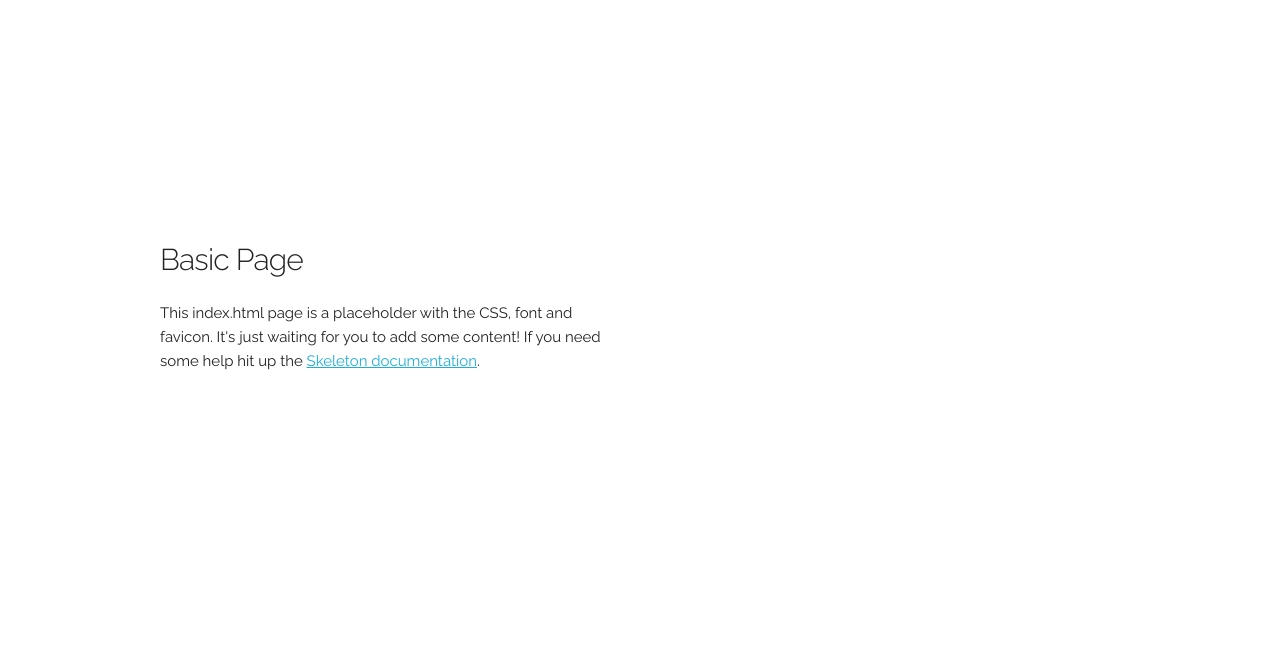
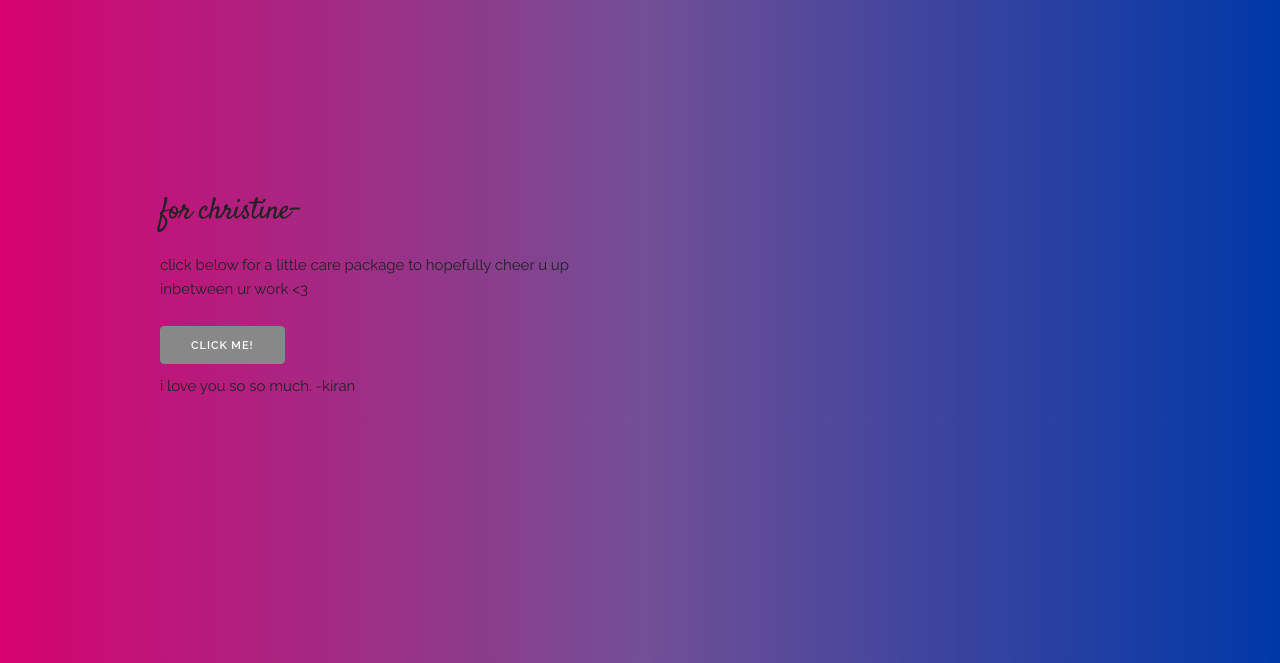
Before and after one commit to kiran-vuksanaj/sapphasaura, a Flask app: page / in a window 1280 px wide. Shown: the top 663 px of the page. Run offline with Flask 2, Linux system fonts and the light colour scheme.

Commit message:
fiddling with colors/styles

```diff
--- a/static/css/style.css
+++ b/static/css/style.css
@@ -1,4 +1,13 @@
 body {
 	background: rgb(215,2,112);
-	background: linear-gradient(137deg, rgba(215,2,112,1) 0%, rgba(115,79,150,1) 50%, rgba(0,56,168,1) 100%);
+	background: linear-gradient(90deg, rgba(215,2,112,1) 0%, rgba(115,79,150,1) 50%, rgba(0,56,168,1) 100%);
 }
+
+.script {
+	font-family: 'Satisfy', cursive;
+}
+
+
+.top-space {
+	margin-top: 20%;
+}
--- a/templates/base.html
+++ b/templates/base.html
@@ -5,7 +5,7 @@
 	<!-- Basic Page Needs
 		 –––––––––––––––––––––––––––––––––––––––––––––––––– -->
 	<meta charset="utf-8">
-  <title>Your page title here :)</title>
+	<title>smth smth uhaul</title>
 	<meta name="description" content="">
 	<meta name="author" content="">
 
@@ -16,26 +16,26 @@
 	<!-- FONT
 		 –––––––––––––––––––––––––––––––––––––––––––––––––– -->
 	<link href="//fonts.googleapis.com/css?family=Raleway:400,300,600" rel="stylesheet" type="text/css">
-
+	<link href="https://fonts.googleapis.com/css?family=Satisfy" rel="stylesheet" type="text/css">
 	<!-- CSS
 		 –––––––––––––––––––––––––––––––––––––––––––––––––– -->
-  <link rel="stylesheet" href="css/normalize.css">
-  <link rel="stylesheet" href="css/skeleton.css">
-
+	<link rel="stylesheet" href="static/css/normalize.css">
+	<link rel="stylesheet" href="static/css/skeleton.css">
+	<!-- bonus by kiran -->
+	<link rel="stylesheet" href="static/css/style.css">
 	<!-- Favicon
 		 –––––––––––––––––––––––––––––––––––––––––––––––––– -->
-  <link rel="icon" type="image/png" href="images/favicon.png">
+	<link rel="icon" type="image/png" ><!--  href="images/favicon.png" -->
 
   </head>
   <body>
-
-  <!-- Primary Page Layout
-  –––––––––––––––––––––––––––––––––––––––––––––––––– -->
 	<div class="container">
       <div class="row">
-      <div class="one-half column" style="margin-top: 25%">
-        <h4>Basic Page</h4>
-        <p>This index.html page is a placeholder with the CSS, font and favicon. It's just waiting for you to add some content! If you need some help hit up the <a href="http://www.getskeleton.com">Skeleton documentation</a>.</p>
+		<div class="one-half column top-space" >
+          <h4 class="script">for christine-</h4>
+		  <p>click below for a little care package to hopefully cheer u up inbetween ur work &lt;3 </p>
+		  <button class="button-primary" style="background-color:#888; border-color:#888;">click me!</button>
+		  <p>i love you so so much. -kiran</p>
 		</div>
       </div>
 	</div>
```
Lines whose indentation alone changed are shown as unchanged.
